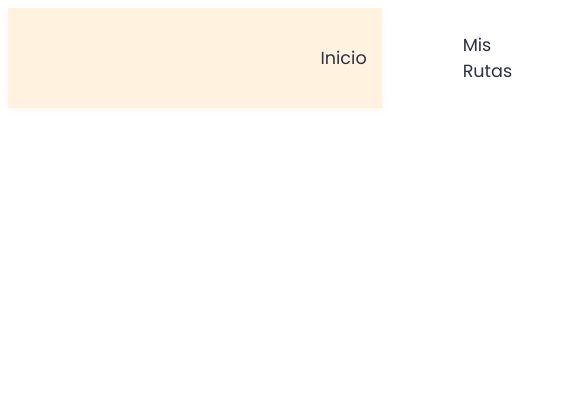
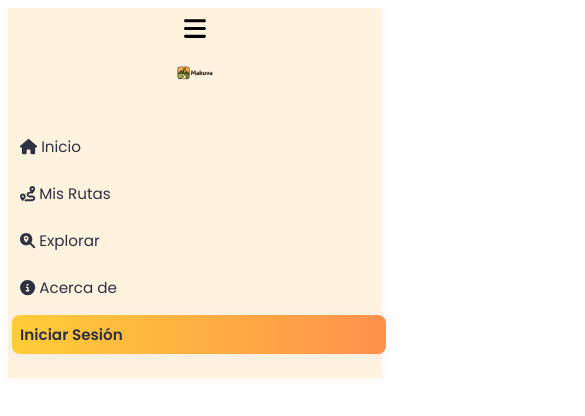
Before and after one commit to juliangs659/Makuva-ui, a React (Vite) app: page / in a window 390 px wide. Shown: the top 416 px of the page, 585 px wide, since content can reach past the window. Built offline with nearby package versions, Linux system fonts and the light colour scheme.

Commit message:
Añadir iconos de FontAwesome a la barra de navegación y mejorar estilos responsivos

```diff
--- a/package.json
+++ b/package.json
@@ -10,6 +10,9 @@
     "preview": "vite preview"
   },
   "dependencies": {
+    "@fortawesome/fontawesome-svg-core": "^6.7.2",
+    "@fortawesome/free-solid-svg-icons": "^6.7.2",
+    "@fortawesome/react-fontawesome": "^0.2.2",
     "react": "^19.1.0",
     "react-dom": "^19.1.0"
   },
--- a/src/components/Nav/Nav.css
+++ b/src/components/Nav/Nav.css
@@ -94,3 +94,84 @@ nav {
   color: #fff;
   transform: translateY(-2px) scale(1.04);
 }
+
+.nav-burguer {
+  margin-left: 10px;
+  margin-right: 10px;
+  font-size: 25px;
+}
+
+.nav-burguer:hover {
+  cursor: pointer;
+}
+
+/* --- Responsive Styles --- */
+@media (max-width: 1200px) {
+  .nav-background {
+    padding-right: 100px;
+  }
+  .nav-list {
+    margin-left: 10rem;
+    gap: 2rem;
+  }
+}
+
+@media (max-width: 900px) {
+  .nav-background {
+    padding-right: 20px;
+  }
+  .nav-background img {
+    height: 90px;
+    width: 90px;
+  }
+  .nav-list {
+    margin-left: 2rem;
+    gap: 1rem;
+    font-size: 1rem;
+  }
+}
+
+@media (max-width: 700px) {
+  nav {
+    flex-direction: column;
+    min-height: unset;
+    padding: 0.5rem 0;
+  }
+  .nav-background {
+    padding-right: 0;
+    height: 70px;
+    justify-content: center;
+  }
+  .nav-background img {
+    height: 60px;
+    width: 60px;
+  }
+  .nav-list {
+    flex-direction: column;
+    margin-left: 0;
+    gap: 0.5rem;
+    width: 100%;
+    align-items: flex-start;
+    padding-left: 0.5rem;
+  }
+  .nav-list li {
+    width: 100%;
+  }
+  .nav-list a, .nav-list button {
+    width: 100%;
+    text-align: left;
+    padding: 10px 12px;
+    font-size: 1rem;
+  }
+}
+
+@media (max-width: 450px) {
+  .nav-background img {
+    height: 40px;
+    width: 40px;
+  }
+  .nav-list a, .nav-list button {
+    font-size: 0.95rem;
+    padding: 8px 8px;
+  }
+}
--- a/src/components/Nav/Nav.jsx
+++ b/src/components/Nav/Nav.jsx
@@ -1,8 +1,11 @@
 import './Nav.css'
+import { FontAwesomeIcon } from '@fortawesome/react-fontawesome'
+import { faHouse, faRoute, faMagnifyingGlassLocation, faCircleInfo, faBars} from '@fortawesome/free-solid-svg-icons'
 
 export default function Nav() {
   return (
     <nav>
+      <FontAwesomeIcon icon={faBars} className='nav-burguer' />
       <div className="nav-background">
         <a href="https://makuva-gold.vercel.app/" target='_blank'>
           <img
@@ -12,10 +15,10 @@ export default function Nav() {
         </a>
       </div>
       <ul className='nav-list'>
-        <li><a href="#home">Inicio</a></li>
-        <li><a href="#Routes">Mis Rutas</a></li>
-        <li><a href="#Explore">Explorar</a></li>
-        <li><a href="#about">Acerca de</a></li>
+        <li><a href="#home"><FontAwesomeIcon icon={faHouse} /> Inicio</a></li>
+        <li><a href="#Routes"><FontAwesomeIcon icon={faRoute} /> Mis Rutas</a></li>
+        <li><a href="#Explore"><FontAwesomeIcon icon={faMagnifyingGlassLocation} /> Explorar</a></li>
+        <li><a href="#about"><FontAwesomeIcon icon={faCircleInfo} /> Acerca de</a></li>
         <li><button type="Session">Iniciar Sesión</button></li>
       </ul>
     </nav>
```
Also changed, not shown: 1 other file (tests, documents, lock files or other folders).
